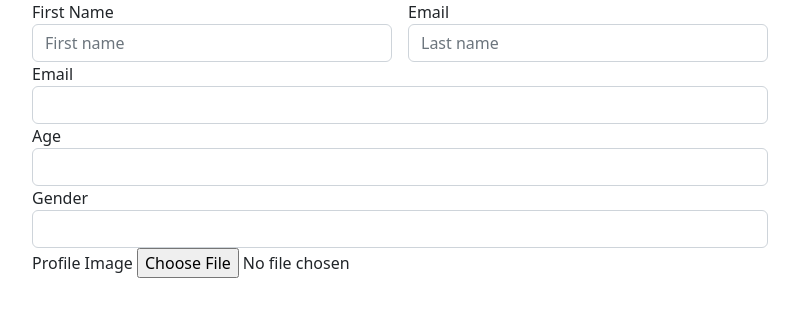
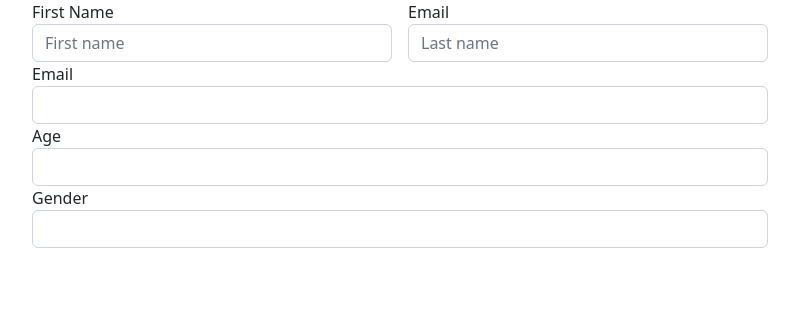
Before and after one commit to Juniordev01/Practice, a PHP site: page / in a window 1280 px wide. Shown: the top 317 px of the page, without its empty margins (240-1039 px from the left). Run offline with PHP 8.4, Linux system fonts and the light colour scheme; a stand-in replaces the project's code that opens the database connection.

Commit message:
discard the Profile Image Feild

```diff
--- a/index.php
+++ b/index.php
@@ -41,10 +41,6 @@
                         <label for="Gender">Gender</label>
                         <input type="text" name="Gender" class="form-control" id="Gender">
                     </div>
-                    <div class="form-g">
-                        <label for="profile_pic">Profile Image</label>
-                        <input type="file" name="profile_pic" id="profile_pic">
-                    </div>
                 </form>
             </div>
         </div>
```
